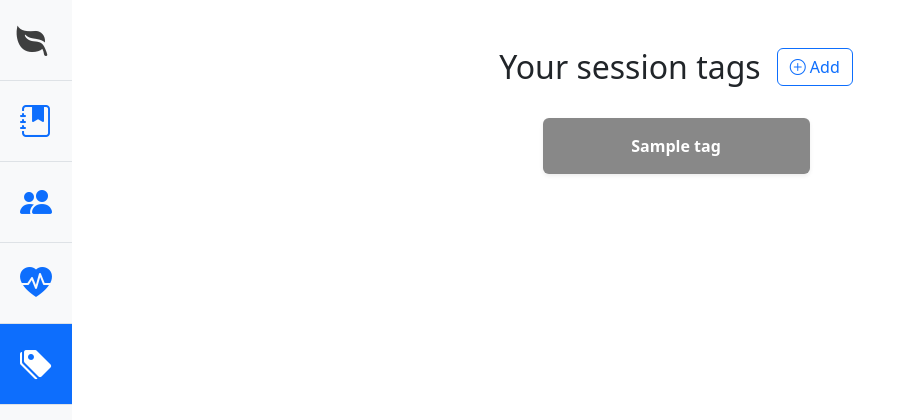
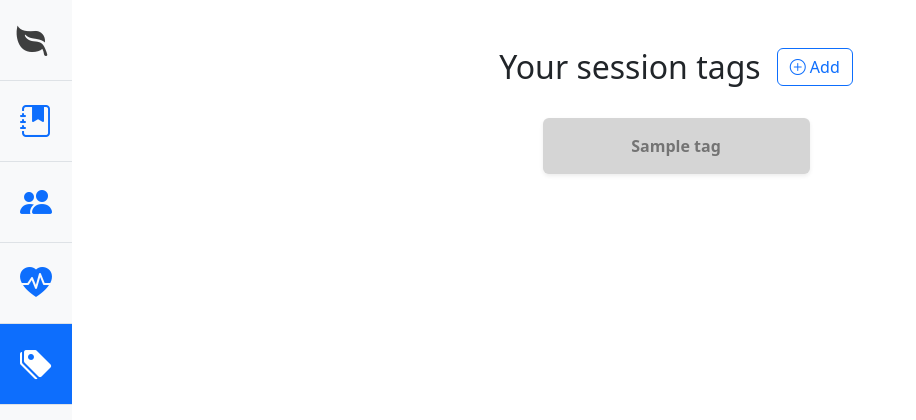
Before and after one commit to FuriousTofu/trainer-journal, a Flask app: page /tags in a window 1280 px wide. Shown: the top 420 px of the page, without its empty margins (0-916 px from the left). Run offline with Flask 3, Linux system fonts and the light colour scheme; a user stored in the database is signed in; tables that the repository leaves empty hold one stand-in row (values such as "Sample post"); parts of the project's set-up code (start-up, migrations or seed data) failed here and were passed over; some libraries are stand-ins or nearby versions.

Commit message:
add colormix to tags

```diff
--- a/app/templates/tags/tags.html
+++ b/app/templates/tags/tags.html
@@ -24,8 +24,8 @@
                     href="{{ url_for('.tag', tag_id=tag.id) }}"
                     class="text-decoration-none text-body"
                 >
-                    <div style="background-color: {{ tag.color }}" class="card shadow-sm border-0 text-center p-3">
-                        <span style="color: white; font-weight: bold;">
+                    <div style="--tag-color: {{ tag.color }}" class="card tag-card shadow-sm border-0 text-center p-3">
+                        <span style="font-weight: bold;">
                             {{ tag.name }}
                         </span>
                     </div>
```
